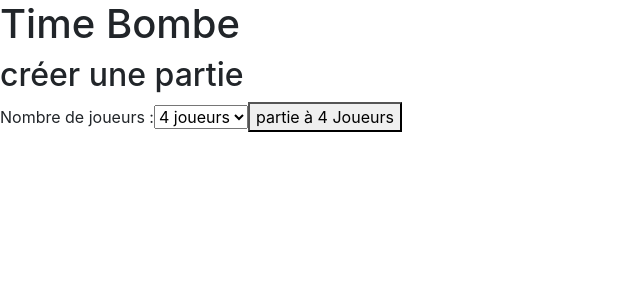
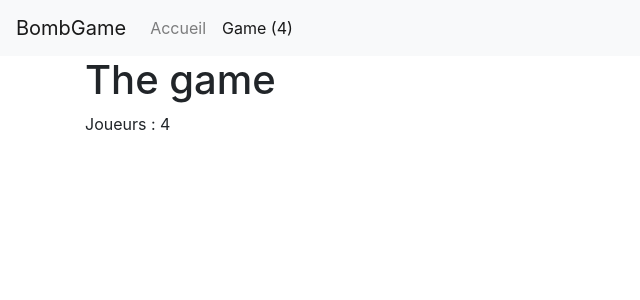
Before and after one commit to louiszgn/BombGame, an Angular app: page /game/4 in a window 1280 px wide. Shown: the top 300 px of the page, without its empty margins (0-640 px from the left). Built offline with nearby package versions, Linux system fonts and the light colour scheme.

Commit message:
Add Accueil + Correction App & Game

```diff
--- /dev/null
+++ b/src/app/accueil/accueil.component.html
@@ -0,0 +1,13 @@
+<h1>{{ title }}</h1>
+
+<h2>créer une partie</h2>
+
+<div>
+  <label>Nombre de joueurs :</label>
+  <select [(ngModel)]="nbJoueurs">
+    <option value="4">4 joueurs</option>
+    <option value="5">5 joueurs</option>
+    <option value="6">6 joueurs</option>
+  </select>
+  <button (click)="beginGame()">partie à {{ nbJoueurs }} Joueurs</button>
+</div>
--- /dev/null
+++ b/src/app/accueil/accueil.component.ts
@@ -0,0 +1,21 @@
+import { Component, OnInit } from '@angular/core';
+import { Router } from '@angular/router';
+
+@Component({
+  selector: 'app-accueil',
+  templateUrl: './accueil.component.html',
+  styleUrls: ['./accueil.component.css']
+})
+export class AccueilComponent implements OnInit {
+  title = 'Time Bombe';
+  public nbJoueurs = '4';
+
+  constructor(private router: Router) { }
+
+  ngOnInit() {
+  }
+
+  public beginGame(){
+    this.router.navigate(['/game', this.nbJoueurs]);
+  }
+}
--- a/src/app/app.component.html
+++ b/src/app/app.component.html
@@ -1,13 +1,19 @@
-<h1>{{ title }}</h1>
+<nav class="navbar navbar-expand-lg navbar-light bg-light">
+	<a class="navbar-brand">BombGame</a>
 
-<h2>créer une partie</h2>
+	<div class="collapse navbar-collapse">
+		<ul class="navbar-nav">
+			<li class="nav-item" routerLinkActive="active">
+				<a class="nav-link" routerLink="/accueil">Accueil</a>
+			</li>
 
-<div>
-  <label>Nombre de joueurs :</label>
-  <select [(ngModel)]="nbJoueurs">
-    <option value="4">4 joueurs</option>
-    <option value="5">5 joueurs</option>
-    <option value="6">6 joueurs</option>
-  </select>
-  <button (click)="beginGame()">partie à {{ nbJoueurs }} Joueurs</button>
+			<li class="nav-item" routerLinkActive="active">
+				<a class="nav-link" routerLink="/game/4">Game (4)</a>
+			</li>
+		</ul>
+	</div>
+</nav>
+
+<div class="container">
+	<router-outlet></router-outlet>
 </div>
--- a/src/app/app.component.ts
+++ b/src/app/app.component.ts
@@ -1,5 +1,4 @@
 import { Component, OnInit } from '@angular/core';
-import { Router } from '@angular/router';
 
 @Component({
   selector: 'app-root',
@@ -8,15 +7,8 @@ import { Router } from '@angular/router';
 })
 
 export class AppComponent implements OnInit {
-  title = 'Time Bombe';
-  public nbJoueurs = '4';
-
-  constructor(private router: Router) { }
 
   ngOnInit() {
   }
 
-  public beginGame(){
-    this.router.navigate(['/game', this.nbJoueurs]);
-  }
 }
--- a/src/app/app.module.ts
+++ b/src/app/app.module.ts
@@ -5,11 +5,12 @@ import { RouterModule, Routes } from '@angular/router';
 
 import { AppComponent } from './app.component';
 import { GameComponent } from './game/game.component';
+import { AccueilComponent } from './accueil/accueil.component';
 
 
 //Configuration des routes
 const routes: Routes = [
-  { path: 'accueil', component: AppComponent },
+  { path: 'accueil', component: AccueilComponent },
   { path: 'game/:nbJoueurs', component: GameComponent },
   { path: '', redirectTo: 'accueil', pathMatch: 'full' }
 ];
@@ -18,7 +19,8 @@ const routes: Routes = [
 @NgModule({
   declarations: [ // liste des composants / directives ... qu'on utilise dans ce module
     AppComponent,
-    GameComponent
+    GameComponent,
+    AccueilComponent
   ],
   imports: [ // liste des Modules qu'on utilise dans ce module
     BrowserModule,
--- a/src/app/game/game.component.html
+++ b/src/app/game/game.component.html
@@ -1,2 +1,2 @@
 <h1>{{ title }}</h1>
-<!-- <p>Joueurs : {{nbJoueurs}}</p> -->
+<p>Joueurs : {{nbJoueurs}}</p>
--- a/src/app/game/game.component.ts
+++ b/src/app/game/game.component.ts
@@ -1,5 +1,5 @@
 import { Component, OnInit } from '@angular/core';
-import { get } from 'http';
+import { ActivatedRoute } from '@angular/router';
 
 @Component({
   selector: 'app-game',
@@ -8,11 +8,12 @@ import { get } from 'http';
 })
 export class GameComponent implements OnInit {
   title = 'The game';
-  // public nbJoueurs = get;
+  public nbJoueurs: string;
 
-  constructor() { }
+  constructor(private route: ActivatedRoute) {}
 
   ngOnInit() {
+    this.nbJoueurs = this.route.snapshot.paramMap.get('nbJoueurs');
   }
 
 }
```
Also changed, not shown: src/app/accueil/accueil.component.css (added), 1 other file (tests, documents, lock files or other folders).
